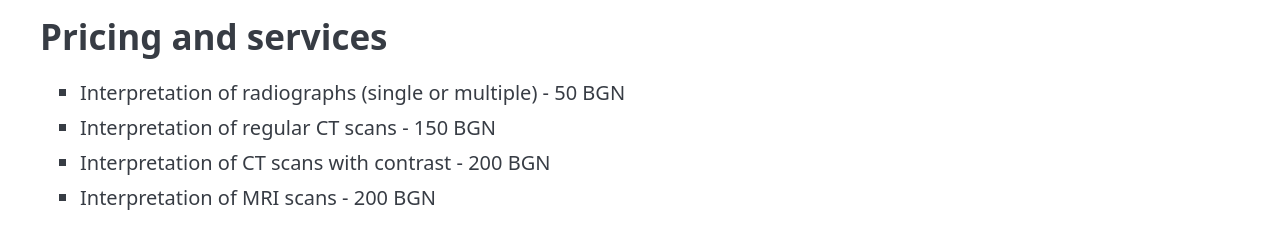
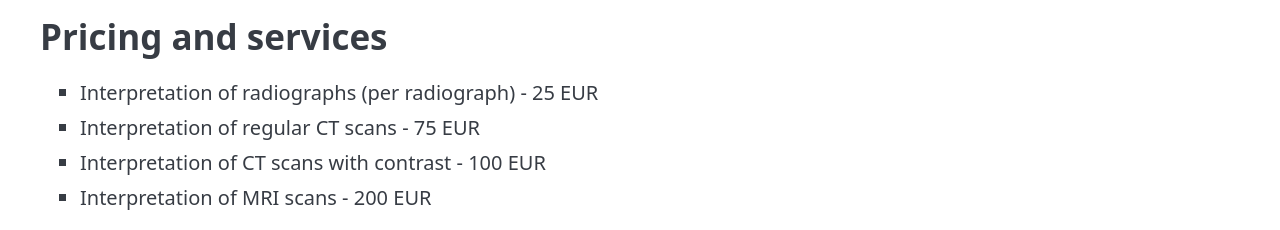
Before and after one commit to mitio/bvr, a plain HTML site: page en/index.html in a window 1280 px wide. Shown: the part 2112-2342 px from the top of the page. Drawn offline with nearby package versions, Linux system fonts and the light colour scheme.

Commit message:
Price to euros and Ro price change

```diff
--- a/en/index.html
+++ b/en/index.html
@@ -82,10 +82,10 @@
         <section class="container" id="prices">
             <h2>Pricing and services</h2>
             <ul>
-                <li>Interpretation of radiographs (single or multiple) - 50 BGN</li>
-                <li>Interpretation of regular CT scans - 150 BGN</li>
-                <li>Interpretation of CT scans with contrast - 200 BGN</li>
-                <li>Interpretation of MRI scans - 200 BGN</li>
+                <li>Interpretation of radiographs (per radiograph) - 25 EUR</li>
+                <li>Interpretation of regular CT scans - 75 EUR</li>
+                <li>Interpretation of CT scans with contrast - 100 EUR</li>
+                <li>Interpretation of MRI scans - 200 EUR</li>
             </ul>
         </section>
 
```
Also changed, not shown: index.html (+1 -1 lines).
